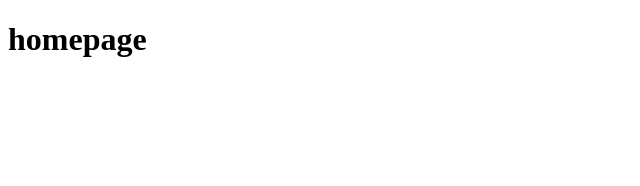
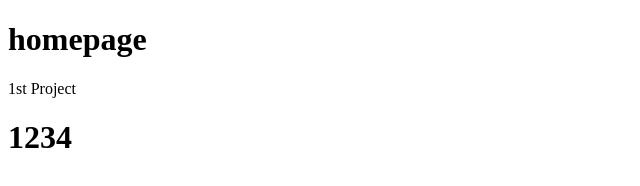
Before and after one commit to vattsalbhatt/BigBasket, a plain HTML site: page index.html in a window 1280 px wide. Shown: the whole page, without its empty margins (0-640 px from the left). Drawn offline with Linux system fonts and the light colour scheme.

Commit message:
Update index.html

```diff
--- a/index.html
+++ b/index.html
@@ -8,5 +8,7 @@
   </head>
   <body>
     <h1>homepage</h1>
+    <p>1st Project</p>
+    <h1>1234</h1>
   </body>
 </html>
```
